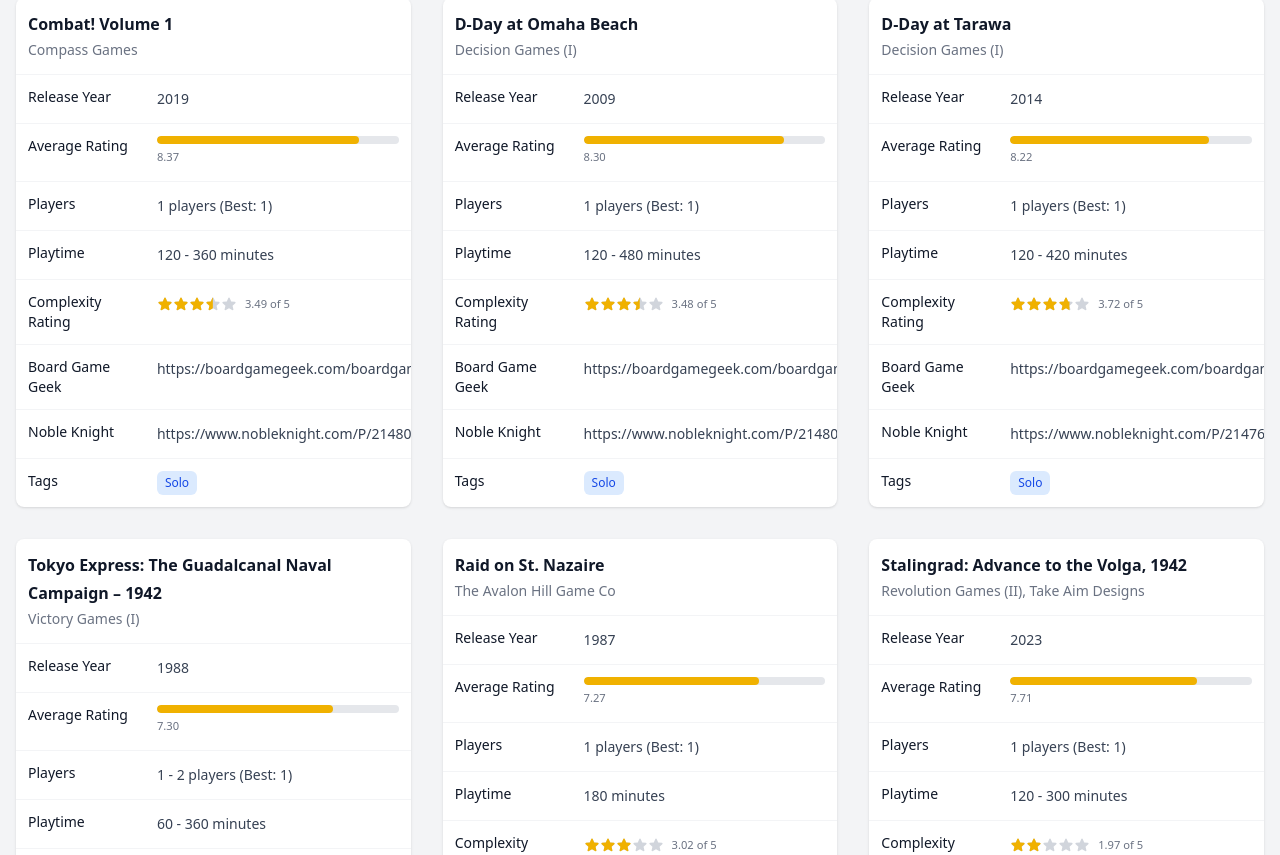
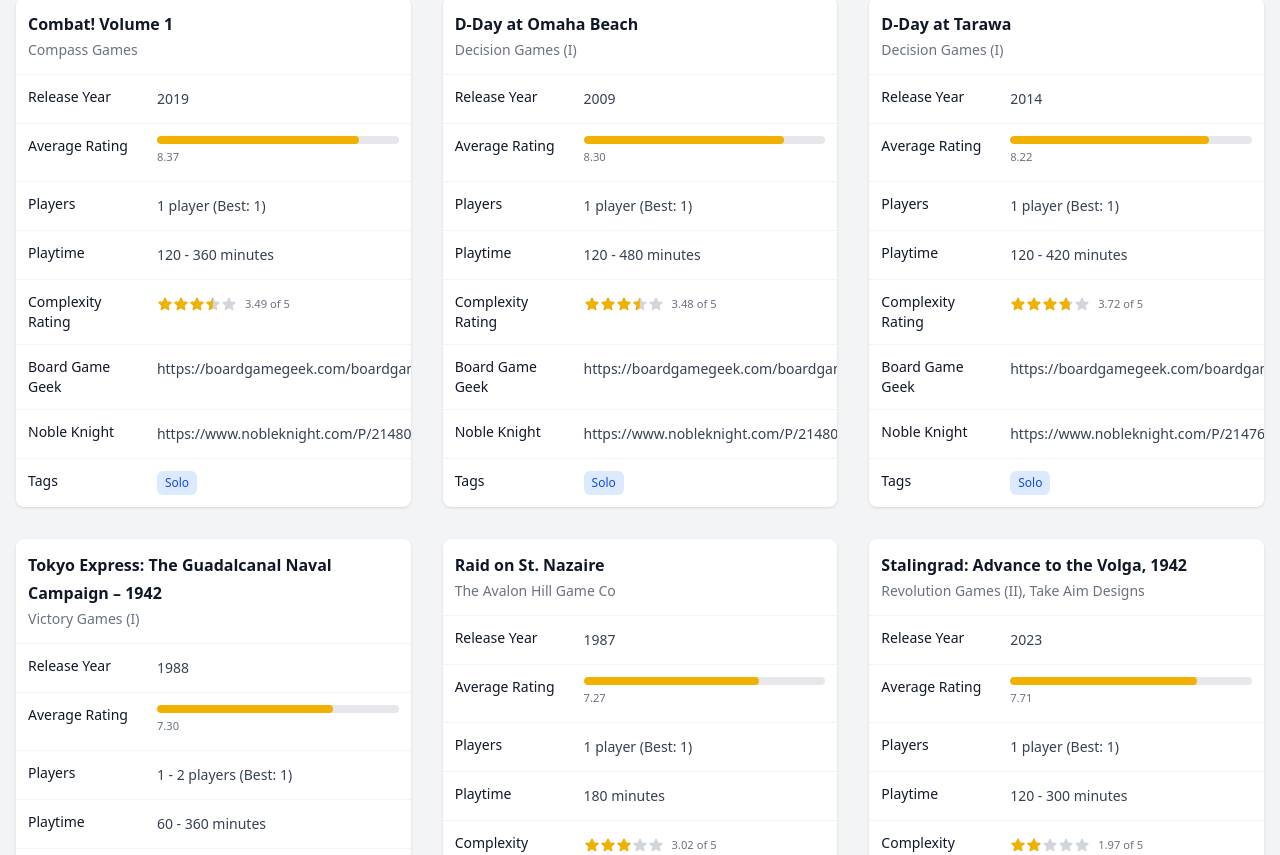
Before and after one commit to thomas-forte/board-games, a React (Vite) app: page / in a window 1280 px wide. Shown: the part 8525-9380 px from the top of the page. Built offline with nearby package versions, Linux system fonts and the light colour scheme.

Commit message:
plural of players/player

```diff
--- a/src/GameCard.tsx
+++ b/src/GameCard.tsx
@@ -8,13 +8,13 @@ import { StarRating } from "./components/StarRating";
 const formatPlayers = (players: Game["players"]) => {
   let basePlayers = "";
   if (players.min === players.max) {
-    basePlayers = `${players.min} players`;
+    basePlayers = `${players.min} player${players.min === 1 ? "" : "s"}`;
   } else if (players.min && players.max) {
     basePlayers = `${players.min} - ${players.max} players`;
   } else if (players.min) {
-    basePlayers = `${players.min} players`;
+    basePlayers = `${players.min} player${players.min === 1 ? "" : "s"}`;
   } else if (players.max) {
-    basePlayers = `${players.max} players`;
+    basePlayers = `${players.max} player${players.max === 1 ? "" : "s"}`;
   }
 
   if (players.best) {
```
